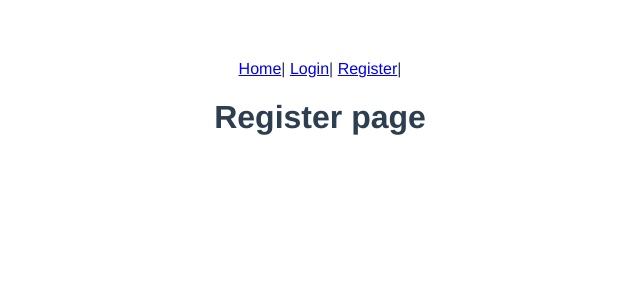
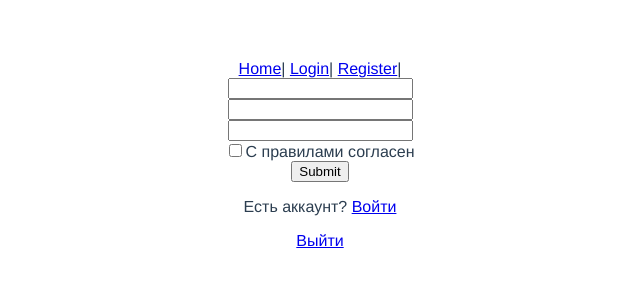
Before and after one commit to Lensom/Olivia-project, a Vue app: page /registration in a window 1280 px wide. Shown: the top 300 px of the page, without its empty margins (320-960 px from the left). Built offline with nearby package versions, Linux system fonts and the light colour scheme; no server answers.

Commit message:
Added registration

```diff
--- a/src/App.vue
+++ b/src/App.vue
@@ -6,8 +6,21 @@
       <router-link to="/registration">Register</router-link>|
     </div>
     <router-view />
+    <navbar></navbar>
   </div>
 </template>
+
+<script>
+import navbar from "./components/Navbar";
+
+export default {
+  name: "home",
+  components: {
+    navbar
+  }
+};
+</script>
+
 
 <style lang="stylus">
 @import 'assets/index.css';
--- /dev/null
+++ b/src/components/Navbar.vue
@@ -0,0 +1,15 @@
+<template>
+  <a class="navbar__logout" href="#" @click.prevent="logout">Выйти</a>
+</template>
+
+<script>
+export default {
+  data: () => ({}),
+  methods: {
+    async logout() {
+      await this.$store.dispatch("logout");
+      this.$router.push("/login?message=logout");
+    }
+  }
+};
+</script>
--- a/src/store/auth.js
+++ b/src/store/auth.js
@@ -10,6 +10,22 @@ export default {
       } catch (e) {
         throw e
       }
+    },
+    async register({ dispatch }, { email, password, name }) {
+      try {
+        await firebase.auth().createUserWithEmailAndPassword(email, password);
+        const uid = await dispatch('getUid');
+        await firebase.database().ref(`/users/${uid}/info`).set({ bill: 10000, name })
+      } catch (e) {
+        throw e
+      }
+    },
+    getUid() {
+      let user = firebase.auth().currentUser;
+      return user ? user.uid : null
+    },
+    async logout() {
+      await firebase.auth().signOut();
     }
   }
 }
--- a/src/views/Home.vue
+++ b/src/views/Home.vue
@@ -6,7 +6,6 @@
 
 <script>
 // @ is an alias to /src
-
 export default {
   name: "home",
   components: {}
--- a/src/views/Registration.vue
+++ b/src/views/Registration.vue
@@ -1,7 +1,107 @@
 <template>
-  <h1>Register page</h1>
+  <div class="form__auth-wrapper">
+    <form action="#" class="form__auth" @submit.prevent="submitHandler">
+      <div class="form__input-wrapper">
+        <input
+          v-model.trim="email"
+          :class="{invalid: ($v.email.$dirty && !$v.email.required) || ($v.email.$dirty && !$v.email.email)}"
+          id="email"
+          type="text"
+          class="form__input"
+        />
+        <small
+          class="form__helper invalid"
+          v-if="$v.email.$dirty && !$v.email.required"
+        >Поле Email не должно быть пустым</small>
+        <small
+          class="form__helper invalid"
+          v-else-if="$v.email.$dirty && !$v.email.email"
+        >Введите корректный Email</small>
+      </div>
+      <div class="form__input-wrapper">
+        <input
+          id="password"
+          type="password"
+          class="form__input"
+          v-model.trim="password"
+          :class="{invalid: ($v.password.$dirty && !$v.password.required) || ($v.password.$dirty && !$v.password.minLength)}"
+        />
+        <small
+          class="form__helper invalid"
+          v-if="$v.password.$dirty && !$v.password.required"
+        >Введите Password</small>
+        <small
+          class="form__helper invalid"
+          v-else-if="$v.password.$dirty && !$v.password.minLength"
+        >Пароль должен быть не менее {{$v.password.$params.minLength.min}} символов. Сейчас он {{password.length}}</small>
+      </div>
+      <div class="form__input-wrapper">
+        <input
+          v-model.trim="name"
+          type="text"
+          class="form__input"
+          :class="{invalid: ($v.name.$dirty && !$v.name.required)}"
+        />
+        <small
+          class="form__helper invalid"
+          v-if="$v.name.$dirty && !$v.name.required"
+        >Введите ваше имя</small>
+      </div>
+      <div class="form__input-wrapper">
+        <label for="checkbox">
+          <input id="checkbox" type="checkbox" v-model="agree" />
+          <span>С правилами согласен</span>
+        </label>
+      </div>
+      <div class="form__submit-wrapper">
+        <button type="submit">Submit</button>
+      </div>
+      <p>
+        Есть аккаунт?
+        <router-link to="/login">Войти</router-link>
+      </p>
+    </form>
+  </div>
 </template>
 
 <script>
-export default {};
+import { email, required, minLength } from "vuelidate/lib/validators";
+// import messagees from "@/utils/messages";
+
+export default {
+  name: "registration",
+  data: () => ({
+    email: "",
+    password: "",
+    name: "",
+    agree: false
+  }),
+  validations: {
+    email: { email, required },
+    password: { required, minLength: minLength(6) },
+    name: { required },
+    agree: { checked: v => v }
+  },
+  methods: {
+    async submitHandler() {
+      if (this.$v.$invalid) {
+        this.$v.$touch();
+        return;
+      }
+
+      const formData = {
+        email: this.email,
+        password: this.password,
+        name: this.name
+      };
+
+      try {
+        await this.$store.dispatch("register", formData);
+        this.$router.push("/");
+      } catch (e) {
+        console.log(e);
+      }
+    }
+  }
+};
 </script>
```
